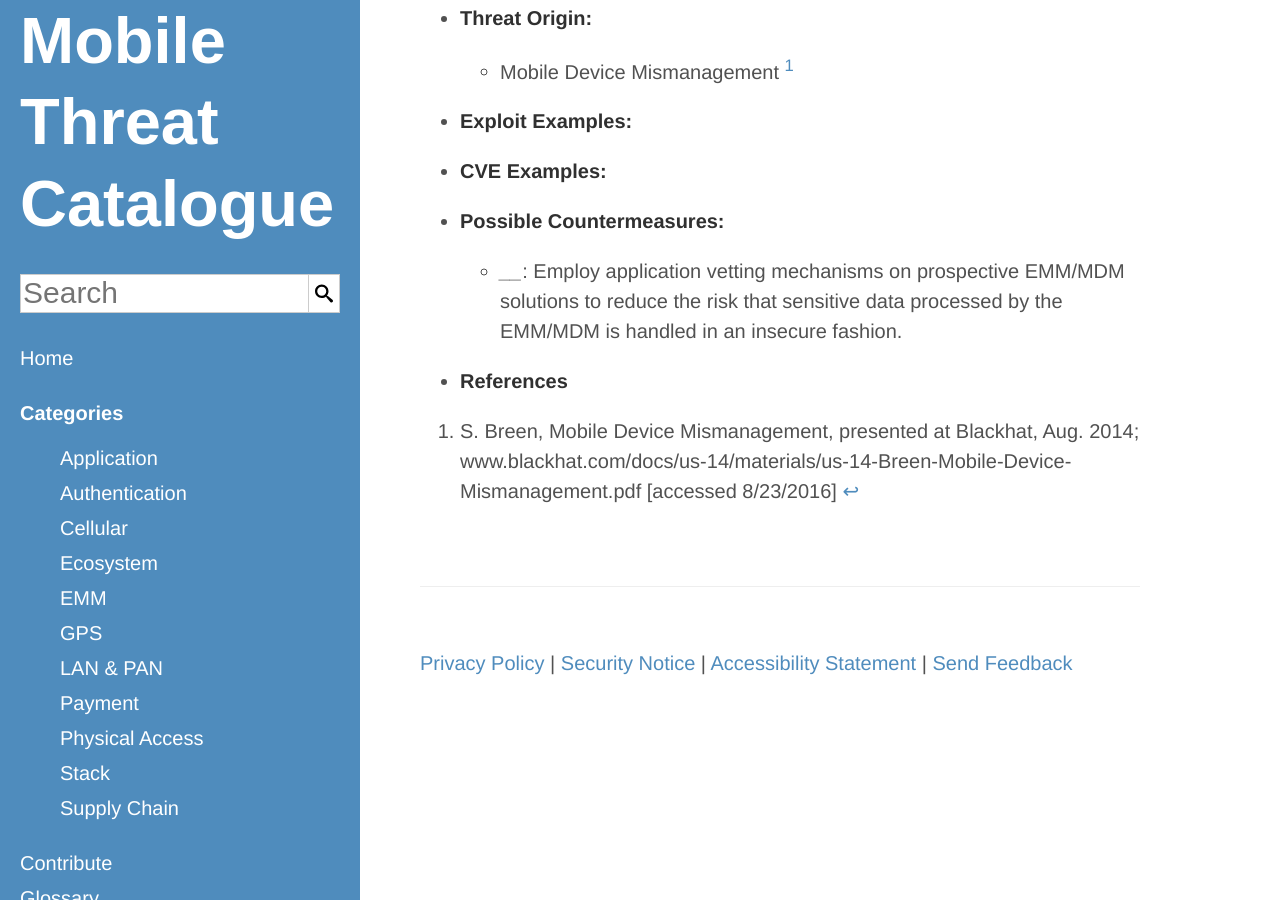
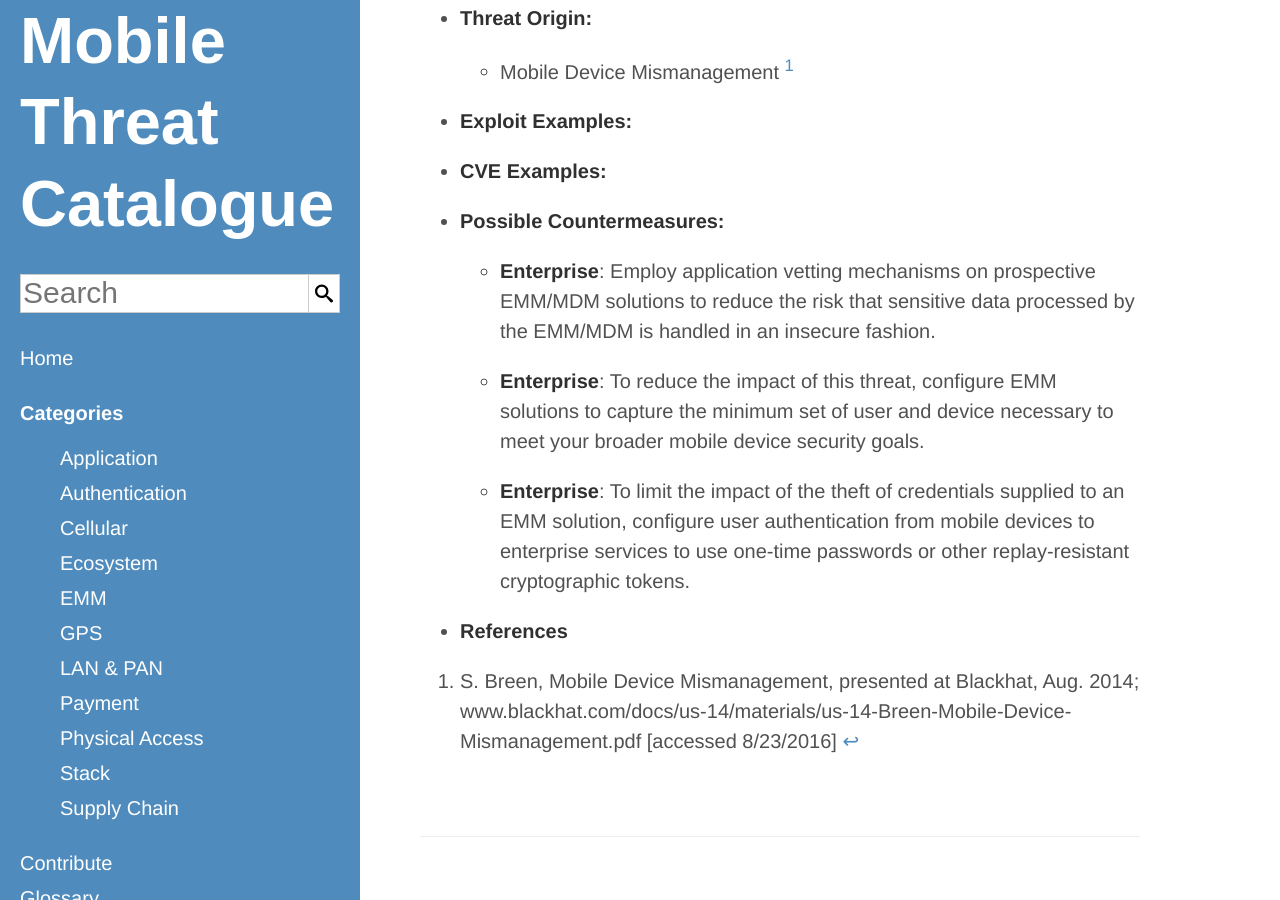
Before and after one commit to usnistgov/mobile-threat-catalogue, a Jekyll site: the page built from _emm-threats/EMM-4.md, in a window 1280 px wide and 900 px high, scrolled down 394 px. Built offline with Jekyll 4.4.1, drawn with Linux system fonts in a browser that asks for light colours.

Commit message:
#13: update countermeasures and actors

```diff
--- a/_emm-threats/EMM-4.md
+++ b/_emm-threats/EMM-4.md
@@ -8,5 +8,9 @@
     CVEExample:
     PossibleCountermeasures:
         "Employ application vetting mechanisms on prospective EMM/MDM solutions to reduce the risk that sensitive data processed by the EMM/MDM is handled in an insecure fashion.":
-            -
+            - Enterprise
+        "To reduce the impact of this threat, configure EMM solutions to capture the minimum set of user and device necessary to meet your broader mobile device security goals.":
+            - Enterprise
+        "To limit the impact of the theft of credentials supplied to an EMM solution, configure user authentication from mobile devices to enterprise services to use one-time passwords or other replay-resistant cryptographic tokens.":
+            - Enterprise
 ---
```
